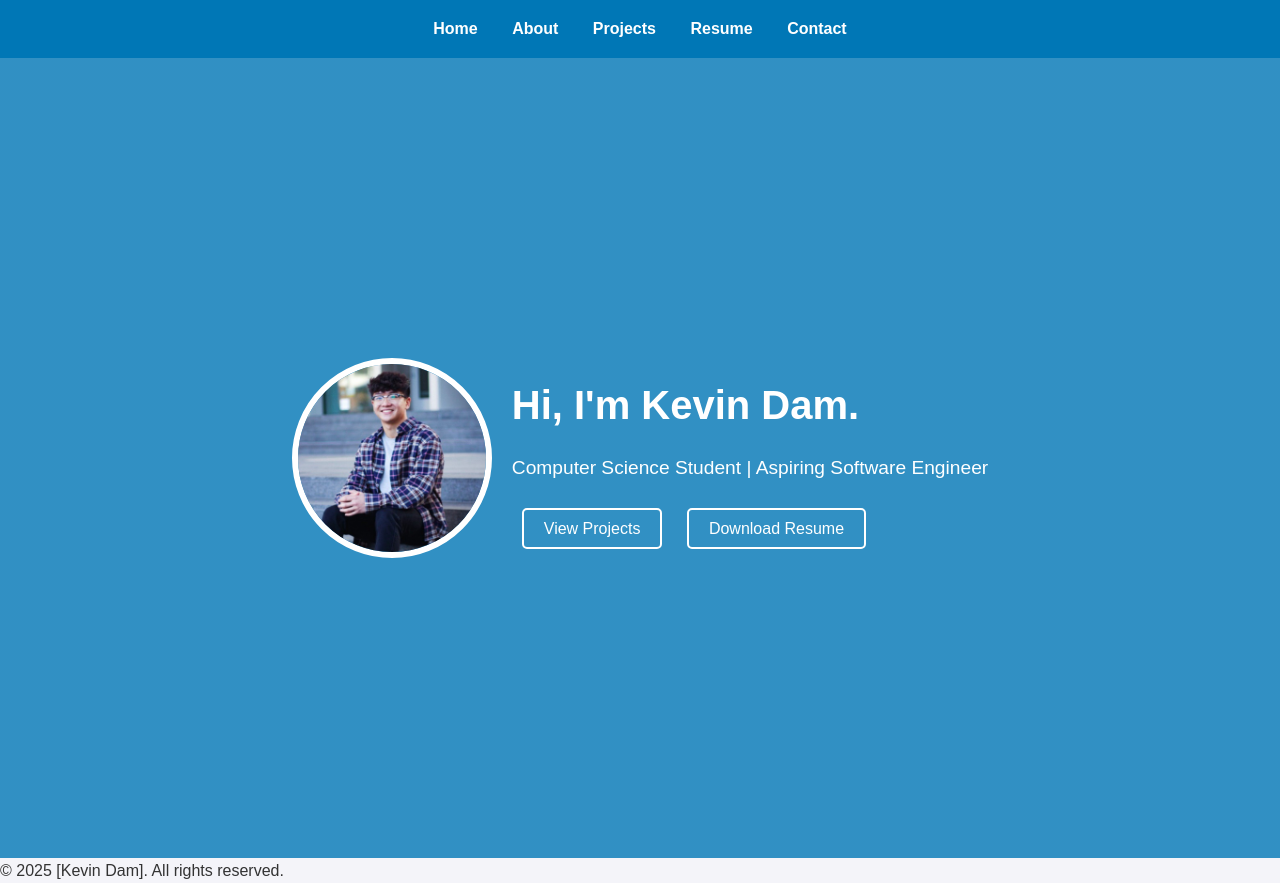
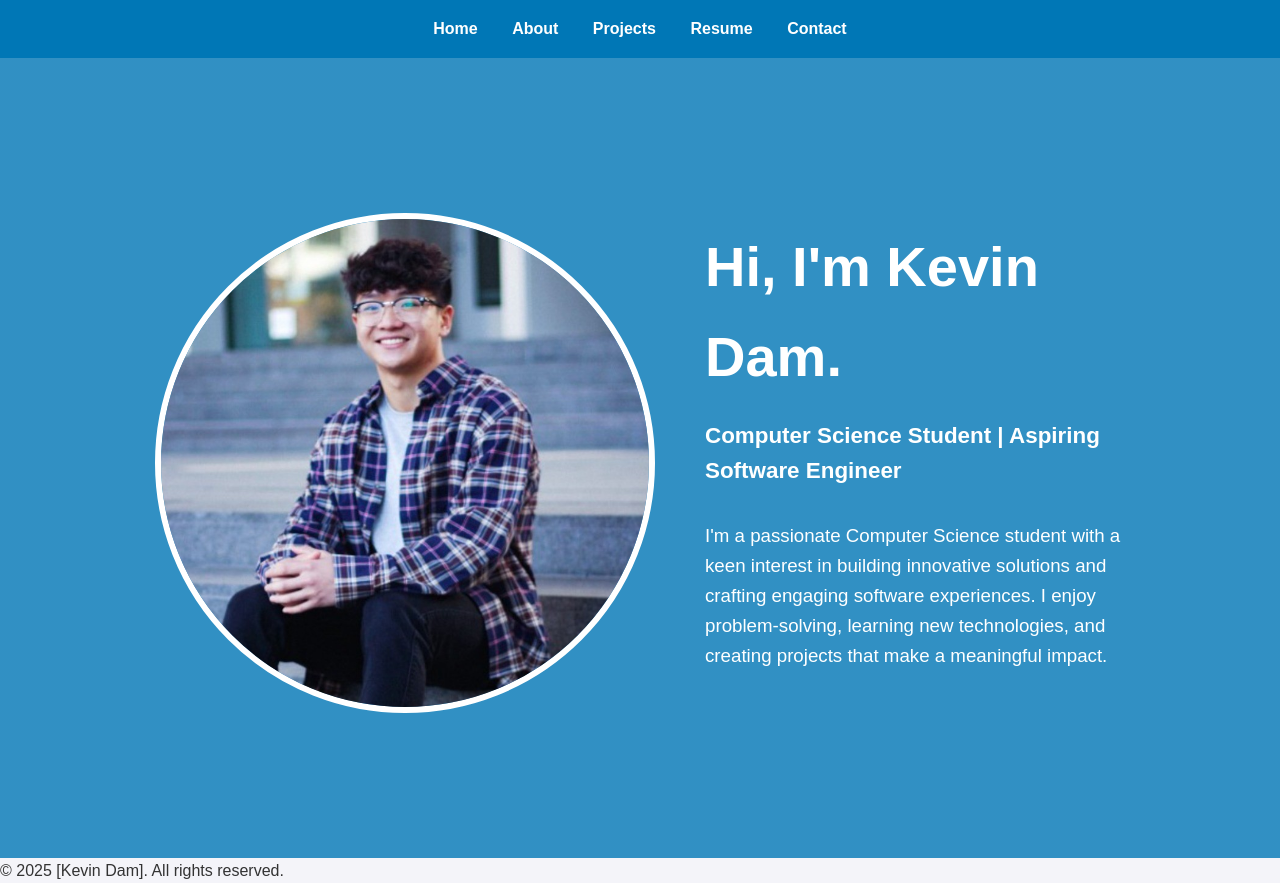
Before and after one commit to dammkevin/portfolio-website, a plain HTML site: page index.html in a window 1280 px wide. Drawn offline with Linux system fonts and the light colour scheme.

Commit message:
adjusted center features, added more description too

```diff
--- a/css/styles.css
+++ b/css/styles.css
@@ -42,10 +42,10 @@ nav ul li a {
                 url('../assets/hero-background.jpg') no-repeat center center/cover;
     color: white;
     display: flex;
-    align-items: center;
+    align-items: flex-start;
     justify-content: center;
     text-align: center;
-    padding: 20px;
+    padding: 155px;
 }
 
 .hero-content {
@@ -62,11 +62,12 @@ nav ul li a {
 }
 
 .profile-pic {
-    width: 200px; /* Increase the width */
-    height: 200px; /* Increase the height */
-    border-radius: 50%; /* Keeps it circular */
-    border: 6px solid white; /* Slightly thicker border for balance */
-    object-fit: cover; /* Ensures the image scales well inside the circle */
+    width: 500px;
+    height: 500px;
+    border-radius: 50%;
+    border: 6px solid white;
+    object-fit: cover;
+    margin-right: 30px;
 }
 
 .hero-text {
--- a/index.html
+++ b/index.html
@@ -23,12 +23,12 @@
         <div class="hero-content">
             <img src="./assets/Temp_headshot.jpg" alt="Kevin Dam" class="profile-pic">
             <div class="hero-text">
-                <h1>Hi, I'm Kevin Dam.</h1>
-                <p>Computer Science Student | Aspiring Software Engineer</p>
-                <div class="cta-buttons">
-                    <a href="projects.html" class="btn">View Projects</a>
-                    <a href="resume.html" class="btn">Download Resume</a>
-                </div>
+                <h1 style="font-size: 3.5rem;">Hi, I'm Kevin Dam.</h1>
+                <p style="font-size: 1.4rem; font-weight: bold;">Computer Science Student | Aspiring Software Engineer</p>
+                <p style="font-size: 1.17rem;">
+                    I'm a passionate Computer Science student with a keen interest in building innovative solutions and crafting engaging software experiences.
+                    I enjoy problem-solving, learning new technologies, and creating projects that make a meaningful impact.
+                </p>
             </div>
         </div>
     </header>
```
